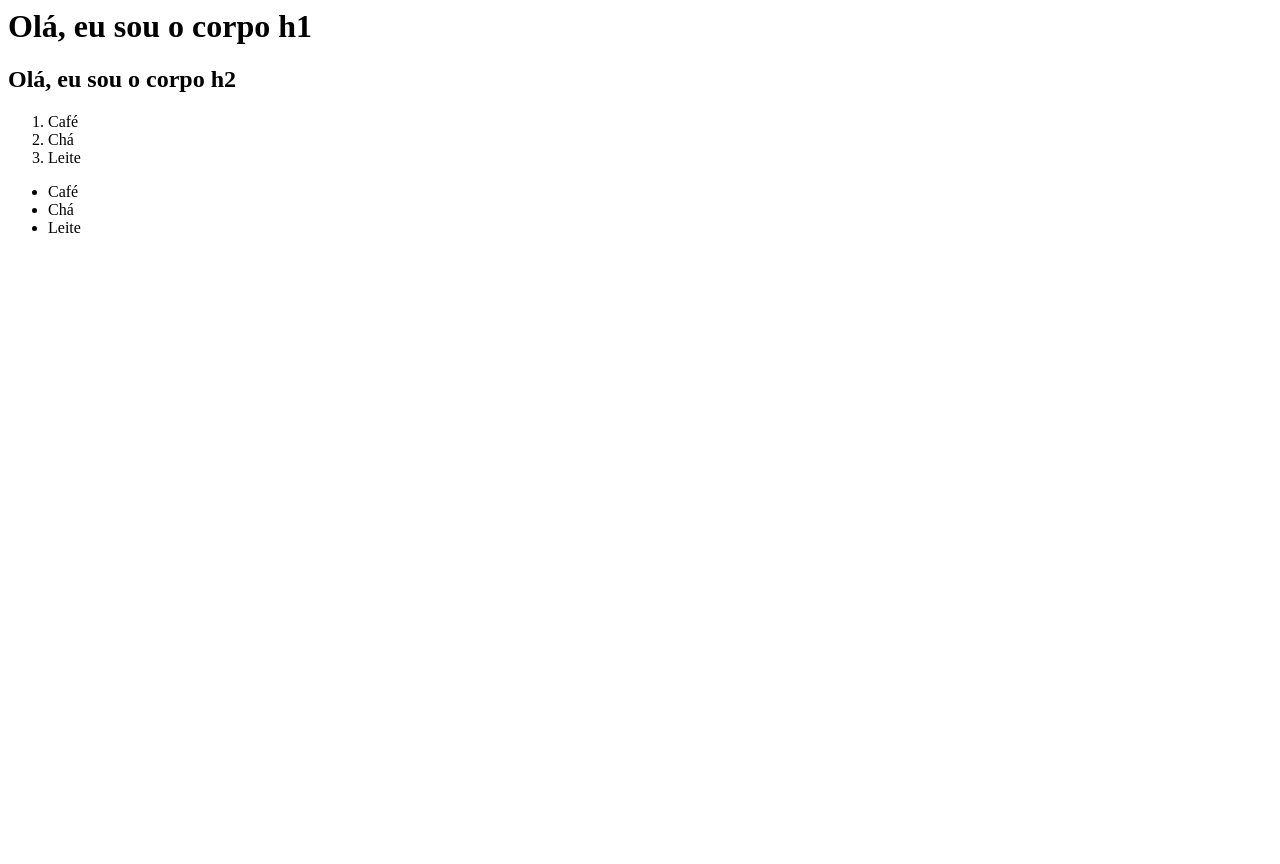
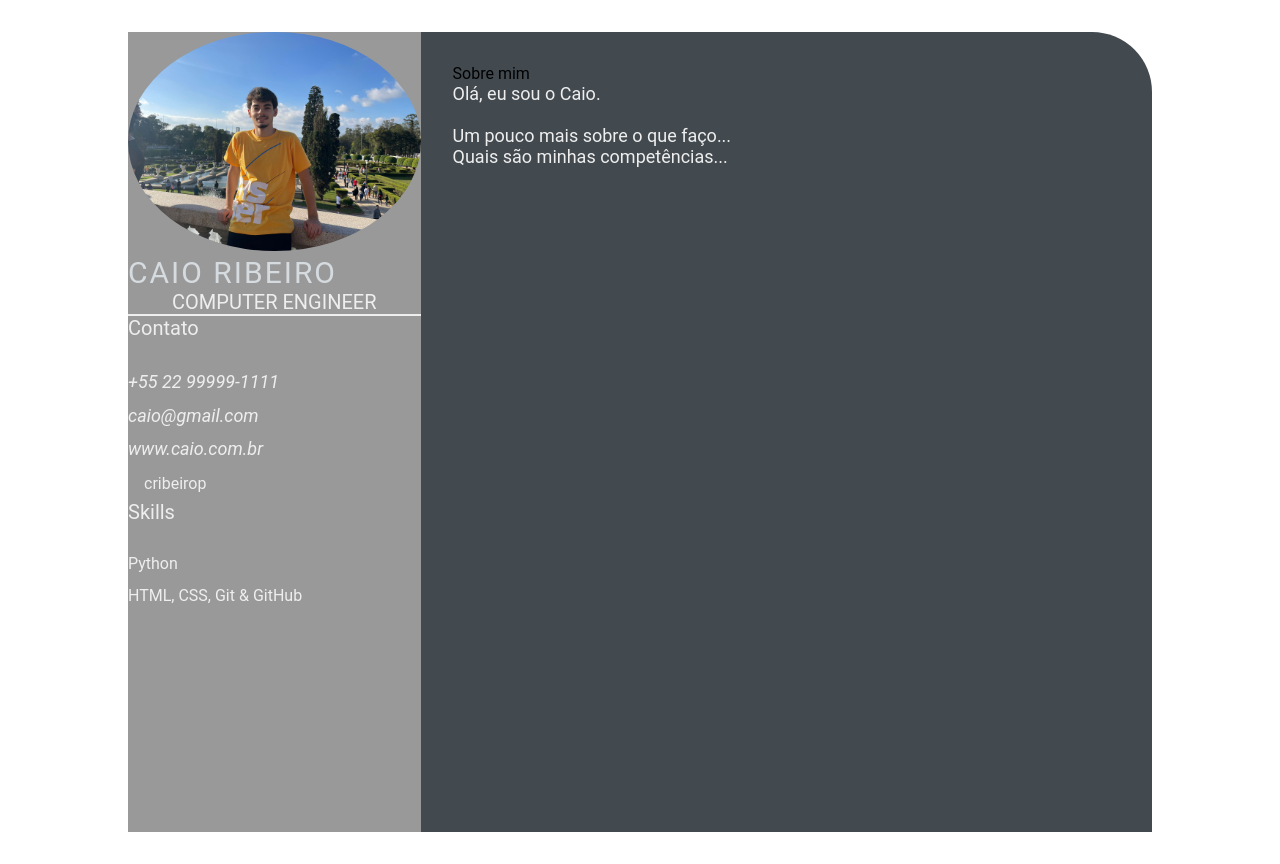
Before and after one commit to cribeirop/devweekgit.gitbub.io, a plain HTML site: page index.html in a window 1280 px wide. Before the commit the page ends 800 px from the top, so only its background shows below. Drawn offline with Linux system fonts and the light colour scheme.

Commit message:
update: html | feature: style.css, img folder (#2)

```diff
--- a/index.html
+++ b/index.html
@@ -1,25 +1,51 @@
-<html>
-    <head>
-        <title>
-            Olá, eu sou a cabeça
-        </title>
-    </head>
-    <body>
-        <h1>
-            Olá, eu sou o corpo h1
-        </h1>
-        <h2>
-            Olá, eu sou o corpo h2
-        </h2>
-    </body>
-    <ol>
-        <li>Café</li>
-        <li>Chá</li>
-        <li>Leite</li>
-    </ol>
-    <ul>
-        <li>Café</li>
-        <li>Chá</li>
-        <li>Leite</li>
-    </ul>
+<!DOCTYPE html>
+<html lang="en">
+<head>
+    <meta charset="UTF-8">
+    <meta http-equiv="X-UA-Compatible" content="IE=edge">
+    <meta name="viewport" content="width=device-width, initial-scale=1.0">
+    <title>CV_CaioRibeiro</title>
+    <link rel="stylesheet" href="style.css">
+</head>
+<body>
+    <main class="resume-contents">
+        <section class="left-section">
+            <section class="left-section-content">
+                <div class="profile">
+                    <img class="profile-image" src="img/profile-image.jpeg" alt="Profile image">
+                    <p class="name">Caio Ribeiro</p>
+                    <p class="profession">Computer Engineer</p>
+                </div>
+                <div class="contact-info">
+                    <p class="left-title">Contato</p>
+                    <ul>
+                        <li><i class="fa fa-phone">+55 22 99999-1111</i></li>
+                        <li><i class="fa fa-envelope">caio@gmail.com</i></li>
+                        <li><i class="fa fa-globe">www.caio.com.br</i></li>
+                        <li><i class="fa fa-github"></i>cribeirop</li>
+                    </ul>
+                </div>
+                <div class="skills">
+                    <p class="left-title">Skills</p>
+                    <ul>
+                        <li><p>Python</p></li>
+                        <li><p>HTML, CSS, Git & GitHub</p></li>
+                    </ul>
+                </div>
+            </section>
+        </section>
+        <section class="right-section">
+            <div class="right-section-contents">
+                <section class="about gap">
+                    <div class="right title">Sobre mim</div>
+                    <p class="about-me-contents">
+                        Olá, eu sou o Caio.<br>
+                        <br>Um pouco mais sobre o que faço...
+                        <br>Quais são minhas competências...
+                    </p>
+                </section>
+            </div>
+        </section>
+    </main>
+</body>
 </html>
--- /dev/null
+++ b/style.css
@@ -0,0 +1,103 @@
+* {
+    margin: 0;
+    padding: 0;
+    box-sizing: border-box;
+    list-style: none;
+    font-family: 'Roboto', sans-serif;
+}
+
+.resume-contents {
+    min-height: 100vh;
+    width: 80%;
+    margin: 2rem auto;
+    display: grid;
+    grid-template-columns: repeat(7, 1fr);
+}
+
+.left-section {
+    grid-column: span 2;
+    height: 100%;
+    background-color: #999999;
+}
+
+.right-section {
+    grid-column: span 5;
+    height: 100%;
+    background-color: #424a50;
+    border-radius: 0px 60px 0px 0px;
+}
+
+.left-section-contents{
+    padding: 2rem 2rem;
+}
+
+.profile {
+    width: 100%;
+    border-bottom: 2px solid #eeeeee;
+}
+
+.profile .profile-image {
+    width: 100%;
+    border-radius: 100%;
+}
+
+.name {
+    color: #D6DBDF;
+    font-size: 30px;
+    letter-spacing: 2px;
+    text-transform: uppercase;
+}
+
+.profession {
+    color: #eeeeee;
+    font-size: 20px;
+    text-transform: uppercase;
+    text-align: center;
+}
+
+/* .contact-info { border-bottom: 2px solid #1B2631; } */
+.left-title {
+    color: #eeeeee;
+    font-size: 20px;
+}
+
+.contact-info ul {
+    padding-top: 1.5rem;
+}
+
+.contact-info ul li,
+.references ul li {
+    padding: .4rem 0;
+    color: #eeeeee;
+}
+
+.contact-info ul li i,
+.references ul li i {
+    padding-right: 1rem;
+    font-size: 18px;
+    color: #eeeeee;
+}
+
+.skills ul {
+    padding-top: 1.5rem;
+}
+.skills ul li p {
+    padding: .4rem 0;
+    color: #eeeeee;
+}
+
+.right-section-contents {
+    padding: 2rem 2rem;
+}
+
+.right-title {
+    color: #eeeeee;
+}
+
+.gap {
+    padding-bottom: 2rem;
+}
+.about-me-contents {
+    font-size: 18px;
+    color: #eeeeee;
+}
```
Also changed, not shown: img/profile-image.jpeg (added).
